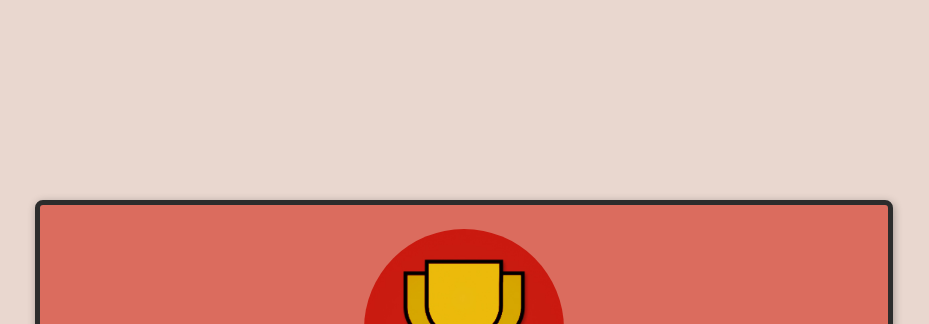
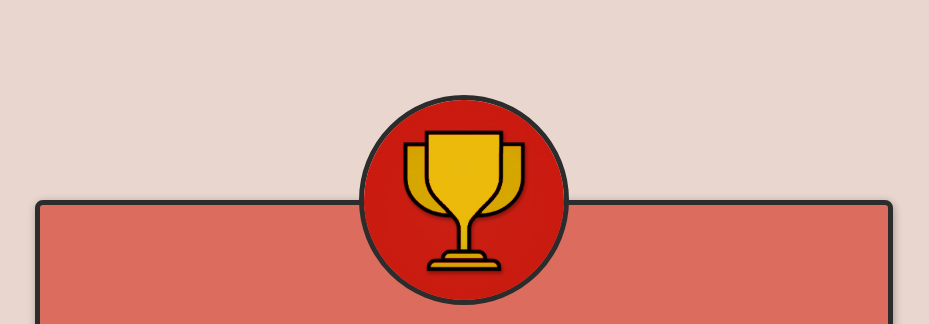
Before and after one commit to jripke74/100-days, a plain HTML site: page index.html in a window 1280 px wide. Shown: the top 324 px of the page, without its empty margins (176-1105 px from the left). Drawn offline with nearby package versions, Linux system fonts and the light colour scheme.

Commit message:
add negative mrgin to trophy img

```diff
--- a/styles/daily-challenge.css
+++ b/styles/daily-challenge.css
@@ -12,6 +12,8 @@ img {
   width: 200px;
   height: 200px;
   border-radius: 50%;
+  border: 5px solid rgb(44, 44, 44);
+  margin-top: -134px;
 }
 
 #todays-challenge {
```
